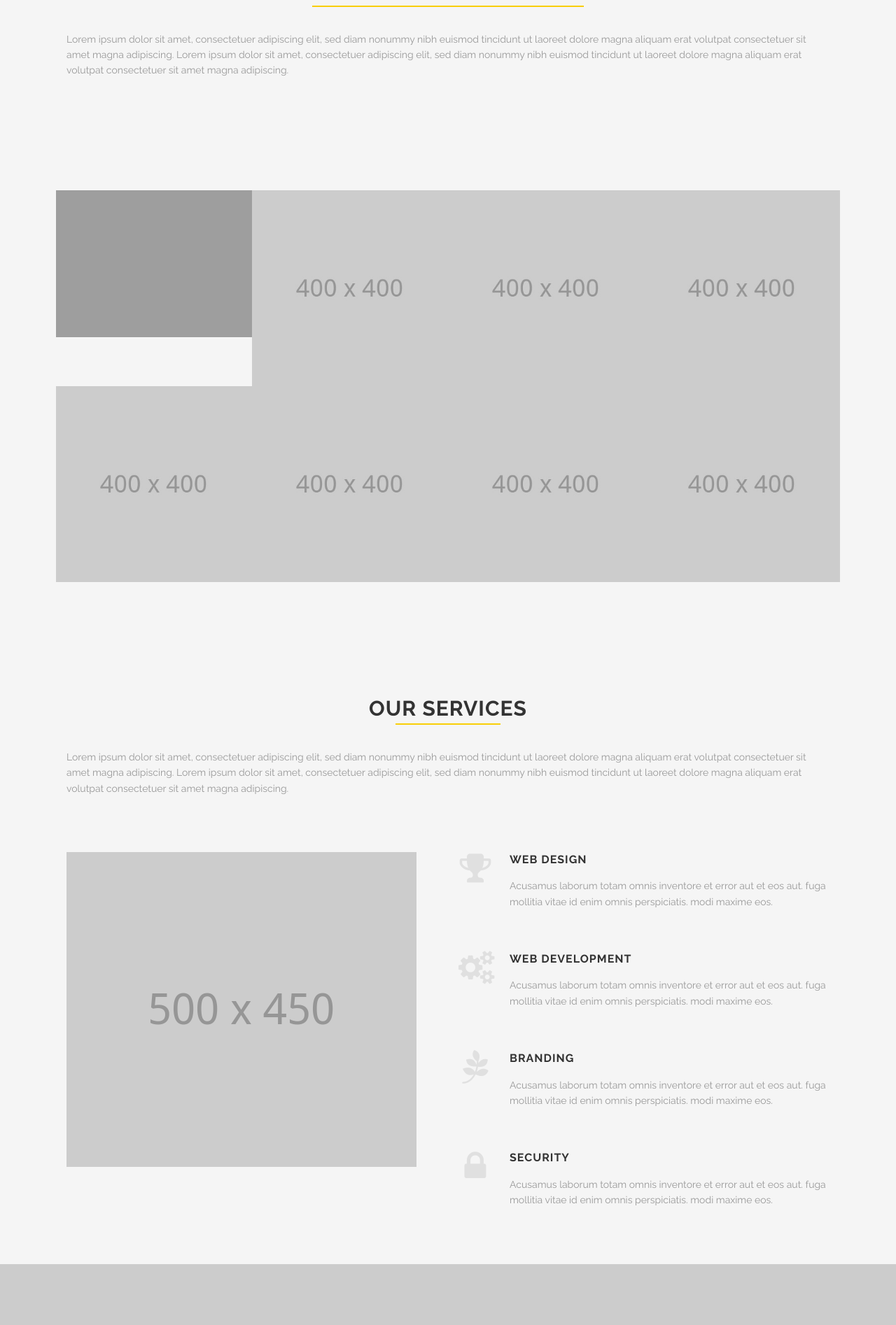
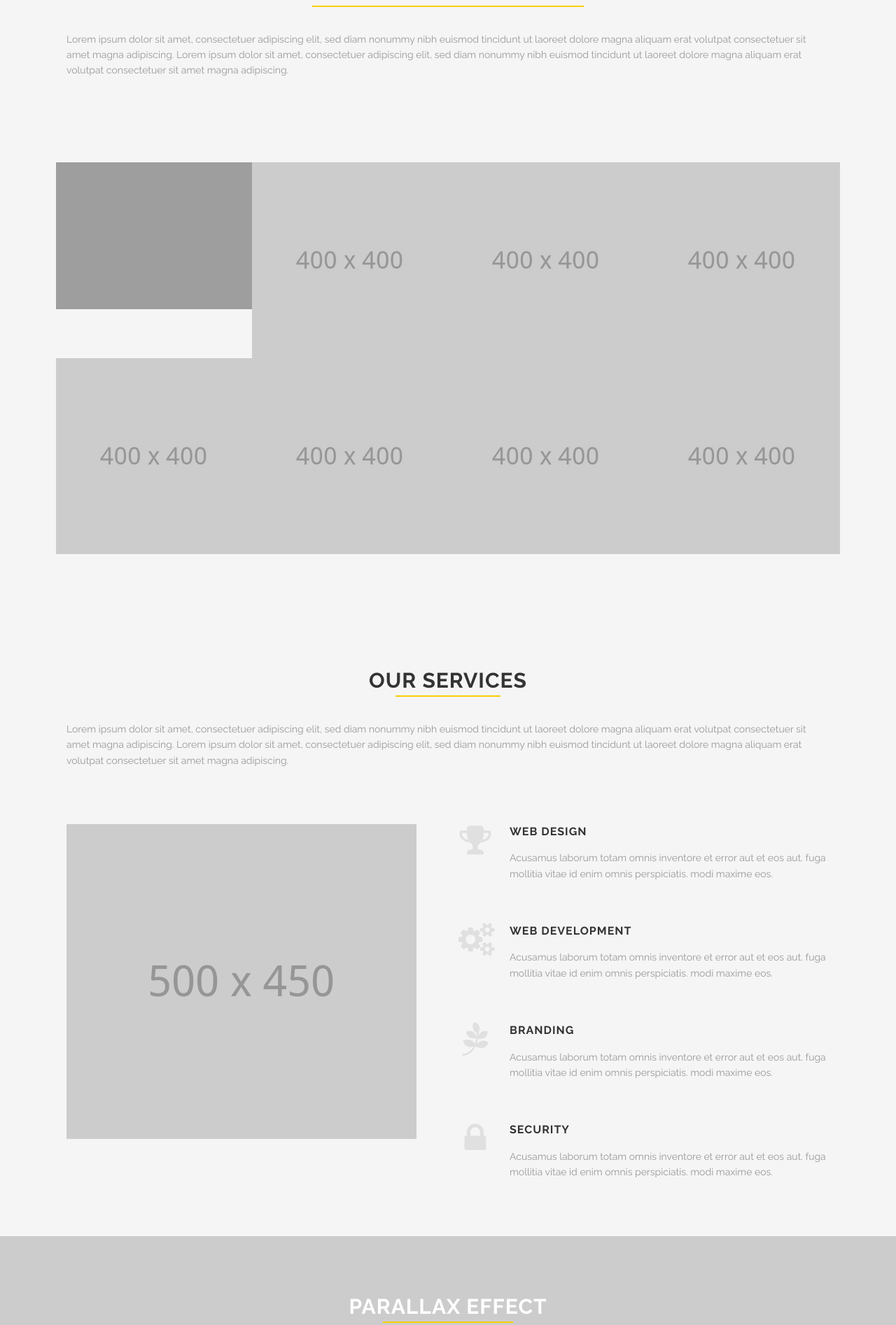
Before and after one commit to Combidesk/combidesk.github.io, a Jekyll site: the page built from index.html, in a window 1280 px wide. Shown: the part 1278-3172 px from the top of the page at 70% size. Built offline with Jekyll 4.4.1, drawn with Linux system fonts in a browser that asks for light colours.

Commit message:
Update index.html
Home page spacing between title 'Beschikbare boekhoudpakketten' and the tiles.

```diff
--- a/index.html
+++ b/index.html
@@ -208,7 +208,7 @@ milestones:
       <p>
         Lorem ipsum dolor sit amet, consectetuer adipiscing elit, sed diam nonummy nibh euismod tincidunt ut laoreet dolore magna aliquam erat volutpat consectetuer sit amet magna adipiscing. Lorem ipsum dolor sit amet, consectetuer adipiscing elit, sed diam nonummy nibh euismod tincidunt ut laoreet dolore magna aliquam erat volutpat consectetuer sit amet magna adipiscing.
       </p>
-      <div class="three spacing"></div>
+      <div class="one spacing"></div>
     </div>
   </div>
   <div class='full'>
```
